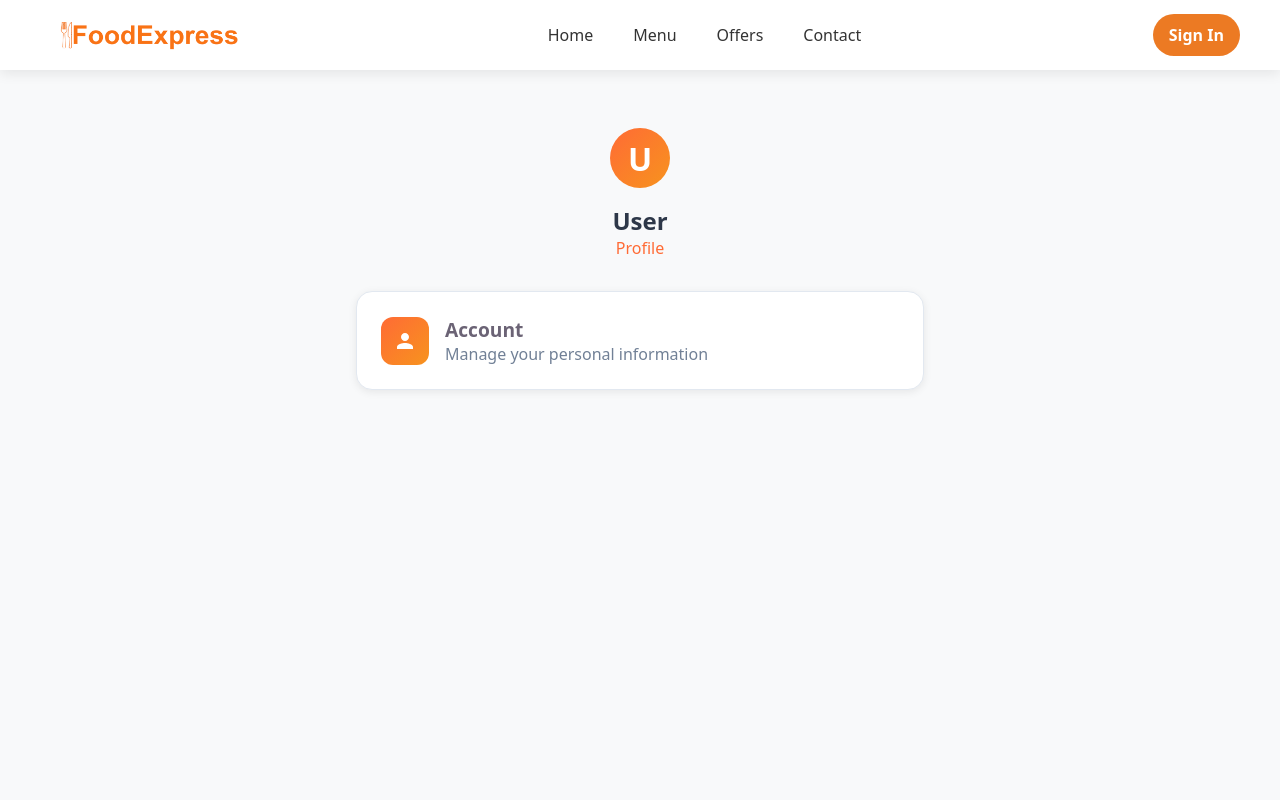
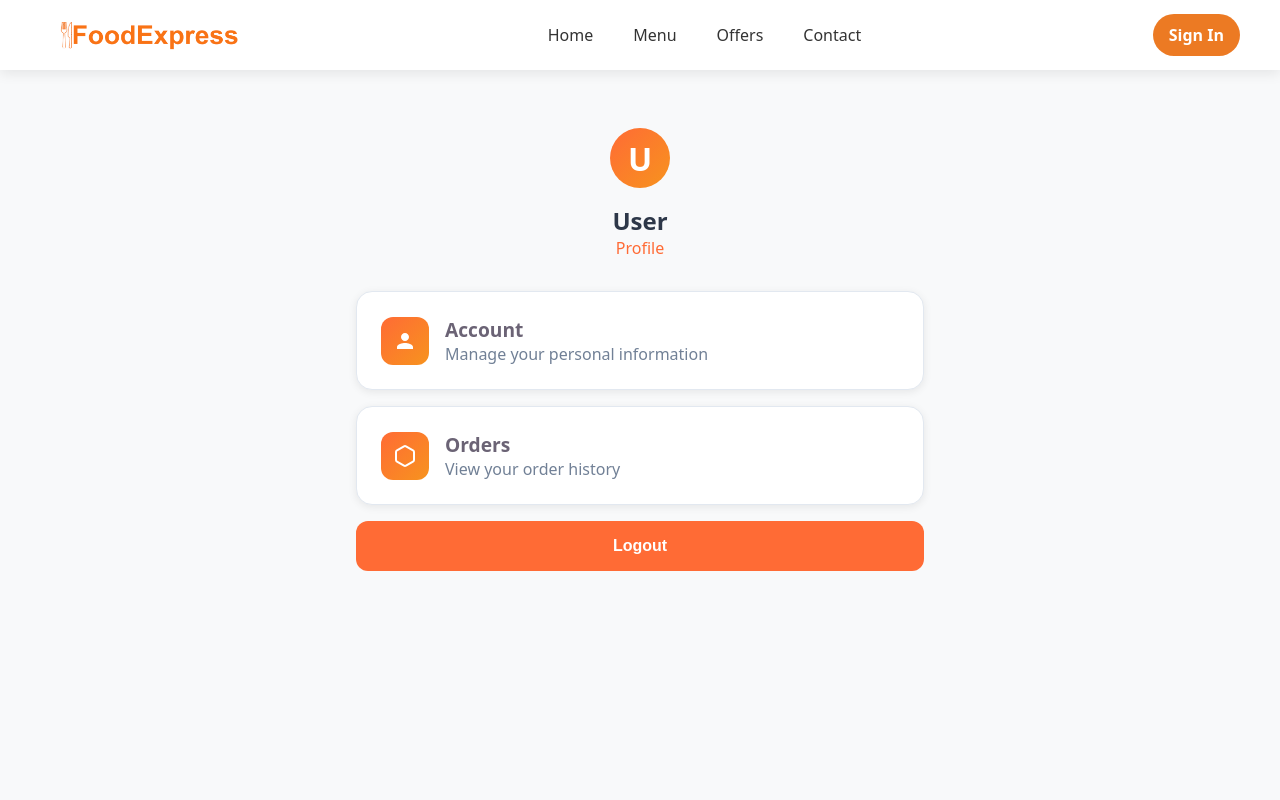
Before and after one commit to amine-essafil/restaurant-app, a React (Vite) app: page /profile in a window 1280 px wide. Shown: the top 800 px of the page. Built offline with nearby package versions, Linux system fonts and the light colour scheme; no server answers.

Commit message:
feat(profile): add logout functionality

```diff
--- a/src/pages/Profile/ProfileMain.css
+++ b/src/pages/Profile/ProfileMain.css
@@ -78,3 +78,15 @@
 .card-description {
   color: #718096;
 }
+
+.logout-hub-btn {
+  width: 100%;
+  padding: 1rem;
+  border: none;
+  border-radius: 12px;
+  background: #ff6b35;
+  color: white;
+  cursor: pointer;
+  font-size: 1rem;
+  font-weight: 600;
+}
--- a/src/pages/Profile/ProfileMain.jsx
+++ b/src/pages/Profile/ProfileMain.jsx
@@ -1,6 +1,21 @@
 import React from "react";
 import "./ProfileMain.css";
 import { useAuth } from "../../context/AuthContext";
+import { useNavigate } from "react-router-dom";
+
+const OrdersIcon = () => (
+  <svg
+    width="24"
+    height="24"
+    viewBox="0 0 24 24"
+    fill="none"
+    stroke="currentColor"
+    strokeWidth="2"
+  >
+    <path d="M21 16V8a2 2 0 0 0-1-1.73l-7-4a2 2 0 0 0-2 0l-7 4A2 2 0 0 0 3 8v8a2 2 0 0 0 1 1.73l7 4a2 2 0 0 0 2 0l7-4A2 2 0 0 0 21 16z" />
+  </svg>
+);
+
 
 const AccountIcon = () => (
   <svg width="24" height="24" viewBox="0 0 24 24" fill="currentColor">
@@ -9,7 +24,13 @@ const AccountIcon = () => (
 );
 
 const ProfileMain = () => {
-    const { user } = useAuth();
+    const { user,logout } = useAuth();
+    const navigate = useNavigate();
+
+    const handleLogout = () => {
+          logout();
+          navigate("/");
+        };
 
  const getInitial = () => {
     return user?.name ? user.name.charAt(0).toUpperCase() : "U";
@@ -34,6 +55,7 @@ const ProfileMain = () => {
                   </span>
                 </nav>
           </div>
+
           <div className="profile-cards">
           <div className="profile-card">
             <div className="card-content">
@@ -54,6 +76,31 @@ const ProfileMain = () => {
 
             </div>
           </div>
+        <div className="profile-card">
+        <div className="card-content">
+
+          <div className="card-icon">
+            <OrdersIcon />
+          </div>
+
+          <div className="card-info">
+            <h3 className="card-title">
+              Orders
+            </h3>
+
+            <p className="card-description">
+              View your order history
+            </p>
+          </div>
+
+        </div>
+      </div>
+        <button
+          className="logout-hub-btn"
+          onClick={handleLogout}
+        >
+          Logout
+        </button>
         </div>
       </div>
     </div>
```
